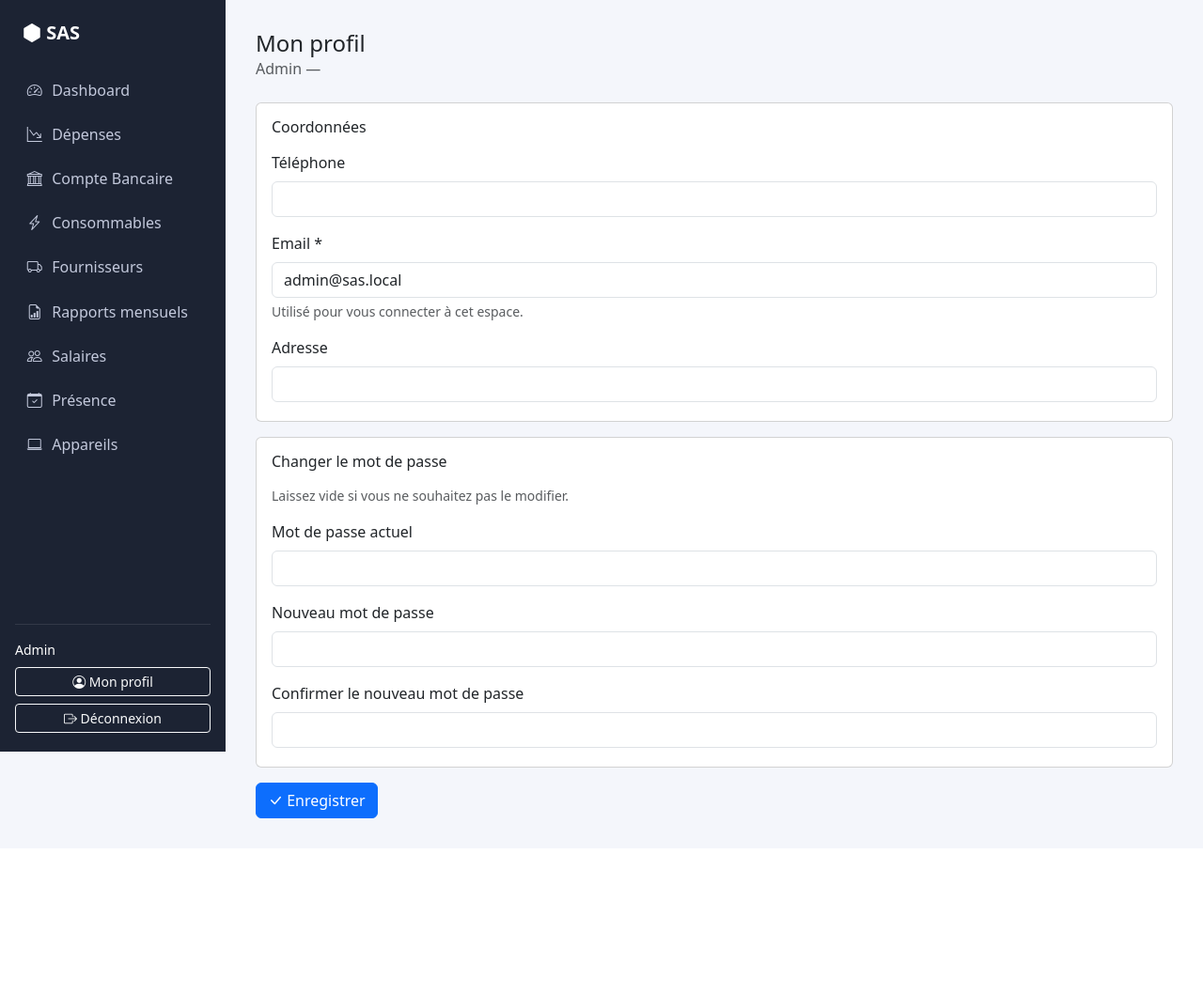
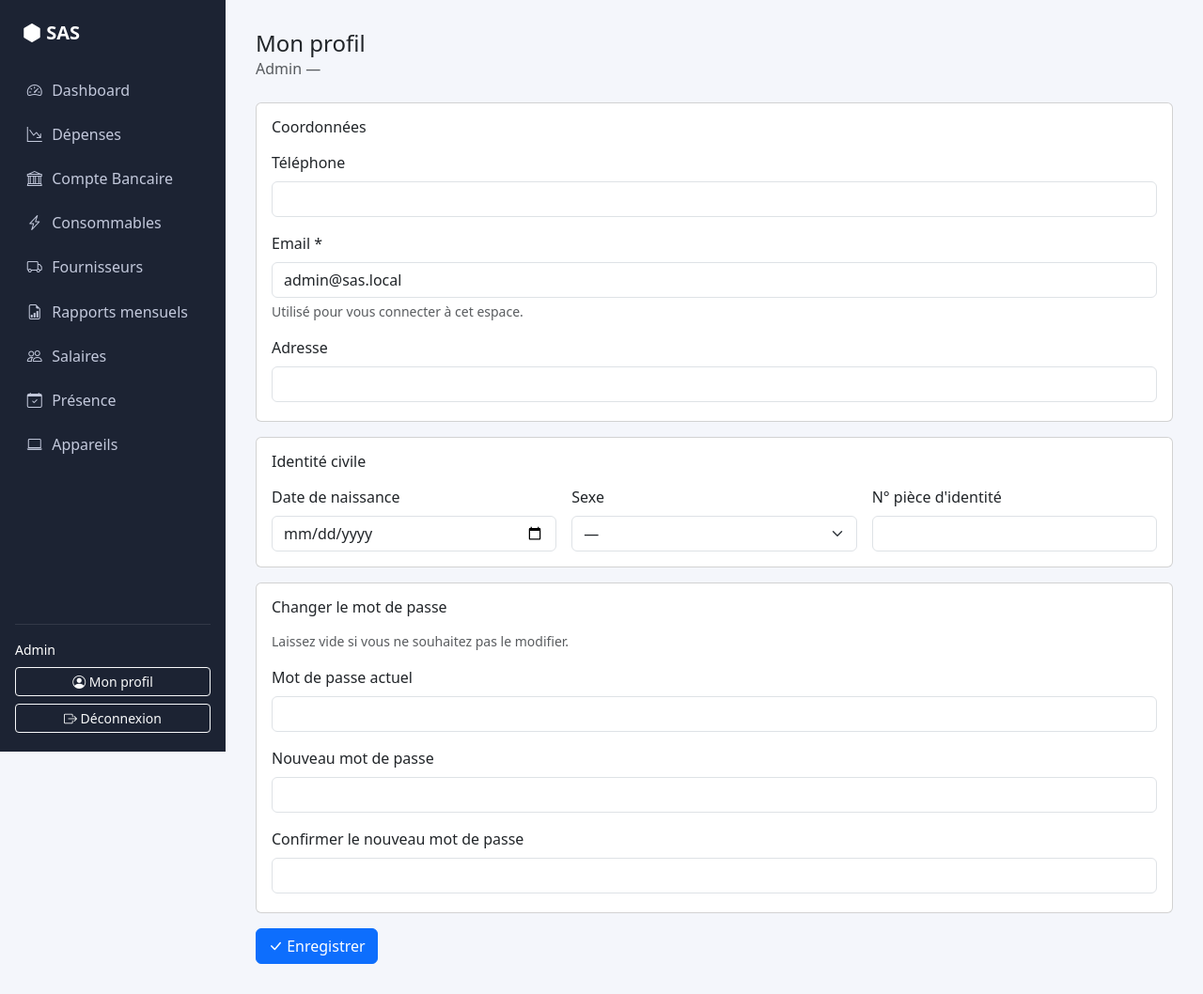
Before and after one commit to smartdev-km/sas, a Flask app: template app/templates/employe_auth/profil.html in a window 1280 px wide. Shown: the whole page at 94% size. Before the commit the page ends 871 px from the top, so only its background shows below. Run offline with Flask 3, Linux system fonts and the light colour scheme; the template is opened without the code that fills it, so the values that code supplies are empty; a user stored in the database is signed in; data comes from the database, SQL or seed files in the repository.

Commit message:
Let employees edit their own "Identité civile" from their profile
Adds date de naissance, sexe, and n° pièce d'identité to the employee
self-service profile page, alongside the existing Coordonnées section
— previously only an admin could set these via Salaires → Employés.

```diff
--- a/app/templates/employe_auth/profil.html
+++ b/app/templates/employe_auth/profil.html
@@ -28,6 +28,31 @@
 
     <div class="card mb-3">
         <div class="card-body">
+            <h2 class="h6 mb-3">Identité civile</h2>
+            <div class="row g-3">
+                <div class="col-sm-4">
+                    <label class="form-label" for="date_naissance">Date de naissance</label>
+                    <input type="date" class="form-control" id="date_naissance" name="date_naissance" value="{{ current_user.date_naissance.isoformat() if current_user.date_naissance else '' }}">
+                </div>
+                <div class="col-sm-4">
+                    <label class="form-label" for="sexe">Sexe</label>
+                    <select class="form-select" id="sexe" name="sexe">
+                        <option value="">—</option>
+                        {% for valeur, libelle in sexes.items() %}
+                            <option value="{{ valeur }}" {% if current_user.sexe == valeur %}selected{% endif %}>{{ libelle }}</option>
+                        {% endfor %}
+                    </select>
+                </div>
+                <div class="col-sm-4">
+                    <label class="form-label" for="numero_piece_identite">N° pièce d'identité</label>
+                    <input type="text" class="form-control" id="numero_piece_identite" name="numero_piece_identite" value="{{ current_user.numero_piece_identite or '' }}">
+                </div>
+            </div>
+        </div>
+    </div>
+
+    <div class="card mb-3">
+        <div class="card-body">
             <h2 class="h6 mb-3">Changer le mot de passe</h2>
             <p class="text-muted small">Laissez vide si vous ne souhaitez pas le modifier.</p>
             <div class="mb-3">
```
Also changed, not shown: app/employe_auth.py (+22 -2 lines).
